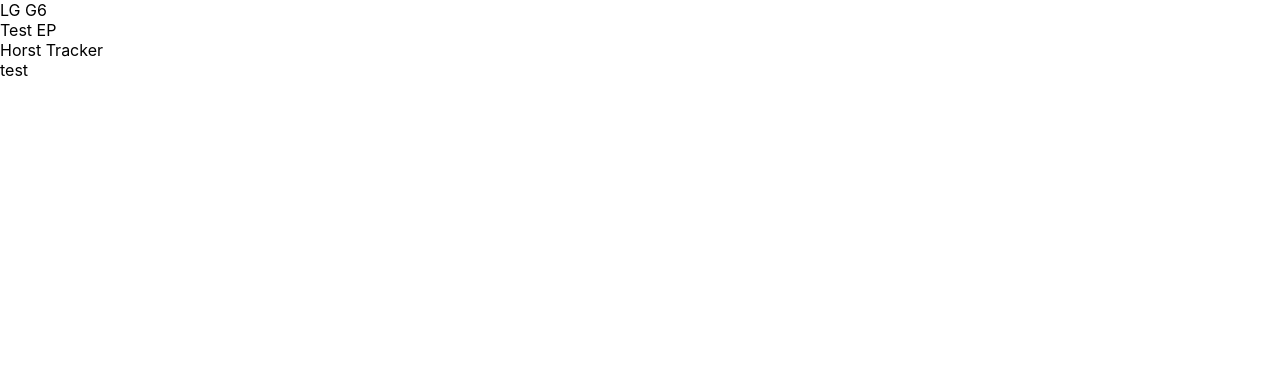
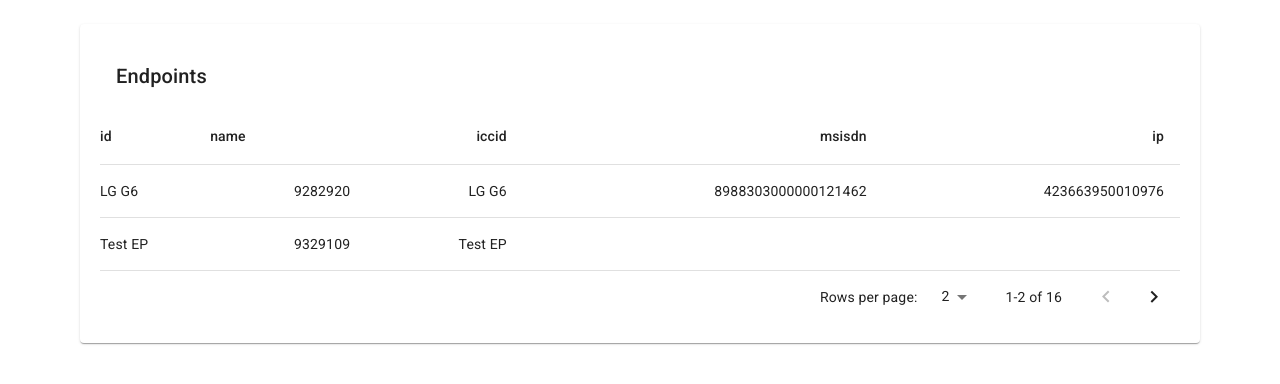
Before and after one commit to masives/emnify-test-app, a React (Create React App) app: page / in a window 1280 px wide. Shown: the top 384 px of the page. Built offline with nearby package versions, Linux system fonts and the light colour scheme.

Commit message:
initial endpoint table

```diff
--- /dev/null
+++ b/src/components/PaginatedTable.jsx
@@ -0,0 +1,230 @@
+import React from 'react';
+import clsx from 'clsx';
+import { lighten, makeStyles } from '@material-ui/core/styles';
+import Table from '@material-ui/core/Table';
+import TableBody from '@material-ui/core/TableBody';
+import TableCell from '@material-ui/core/TableCell';
+import TableHead from '@material-ui/core/TableHead';
+import TablePagination from '@material-ui/core/TablePagination';
+import TableRow from '@material-ui/core/TableRow';
+import Toolbar from '@material-ui/core/Toolbar';
+import Typography from '@material-ui/core/Typography';
+import Paper from '@material-ui/core/Paper';
+
+const headCells = [
+  { id: 'id', numeric: false, disablePadding: true, label: 'ID' },
+  { id: 'name', numeric: false, disablePadding: false, label: 'Name' },
+  { id: 'iccid', numeric: true, disablePadding: false, label: 'ICCID' },
+  { id: 'msisdn', numeric: true, disablePadding: false, label: 'MSISDN' },
+  { id: 'ip', numeric: true, disablePadding: false, label: 'IP' },
+];
+
+function PaginatedTableHeader(props) {
+  const { classes, order, numSelected, rowCount } = props;
+
+  return (
+    <TableHead>
+      <TableRow>
+        {headCells.map(headCell => (
+          <TableCell
+            key={headCell.id}
+            align={headCell.numeric ? 'right' : 'left'}
+            padding={headCell.disablePadding ? 'none' : 'default'}
+          >
+            {headCell.id}
+          </TableCell>
+        ))}
+      </TableRow>
+    </TableHead>
+  );
+}
+
+const useToolbarStyles = makeStyles(theme => ({
+  root: {
+    paddingLeft: theme.spacing(2),
+    paddingRight: theme.spacing(1),
+  },
+  highlight:
+    theme.palette.type === 'light'
+      ? {
+          color: theme.palette.secondary.main,
+          backgroundColor: lighten(theme.palette.secondary.light, 0.85),
+        }
+      : {
+          color: theme.palette.text.primary,
+          backgroundColor: theme.palette.secondary.dark,
+        },
+  spacer: {
+    flex: '1 1 100%',
+  },
+  actions: {
+    color: theme.palette.text.secondary,
+  },
+  title: {
+    flex: '0 0 auto',
+  },
+}));
+
+const EnhancedTableToolbar = props => {
+  const classes = useToolbarStyles();
+  const { numSelected } = props;
+
+  return (
+    <Toolbar
+      className={clsx(classes.root, {
+        [classes.highlight]: numSelected > 0,
+      })}
+    >
+      <div className={classes.title}>
+        <Typography variant="h6" id="tableTitle">
+          Endpoints
+        </Typography>
+      </div>
+    </Toolbar>
+  );
+};
+
+const useStyles = makeStyles(theme => ({
+  root: {
+    width: '100%',
+    marginTop: theme.spacing(3),
+  },
+  paper: {
+    width: '100%',
+    marginBottom: theme.spacing(2),
+  },
+  table: {
+    minWidth: 750,
+  },
+  tableWrapper: {
+    overflowX: 'auto',
+  },
+  visuallyHidden: {
+    border: 0,
+    clip: 'rect(0 0 0 0)',
+    height: 1,
+    margin: -1,
+    overflow: 'hidden',
+    padding: 0,
+    position: 'absolute',
+    top: 20,
+    width: 1,
+  },
+}));
+
+const PaginatedTable = ({
+  rows,
+  page,
+  rowsPerPage,
+  setPage,
+  setRowsPerPage,
+  count,
+}) => {
+  const classes = useStyles();
+  const [order, setOrder] = React.useState('asc');
+  const [orderBy, setOrderBy] = React.useState('calories');
+  const [selected, setSelected] = React.useState([]);
+
+  const handleClick = (event, name) => {
+    const selectedIndex = selected.indexOf(name);
+    const newSelected = [];
+    if (selectedIndex === -1) newSelected.push(name);
+    setSelected(newSelected);
+  };
+
+  const handleChangePage = (event, newPage) => {
+    setPage(newPage);
+  };
+
+  const handleChangeRowsPerPage = event => {
+    setRowsPerPage(+event.target.value);
+    setPage(0);
+  };
+
+  const isSelected = name => selected.indexOf(name) !== -1;
+
+  const emptyRows =
+    rowsPerPage - Math.min(rowsPerPage, rows.length - page * rowsPerPage);
+
+  return (
+    <div className={classes.root}>
+      <Paper className={classes.paper}>
+        <div className="paginated-table">
+          <EnhancedTableToolbar numSelected={selected.length} />
+          <div className={classes.tableWrapper}>
+            <Table
+              className={classes.table}
+              aria-labelledby="tableTitle"
+              size="medium"
+            >
+              <PaginatedTableHeader
+                classes={classes}
+                numSelected={selected.length}
+                order={order}
+                orderBy={orderBy}
+                rowCount={rows.length}
+              />
+              <TableBody>
+                {rows.map((row, index) => {
+                  const isItemSelected = isSelected(row.name);
+                  const labelId = `enhanced-table-checkbox-${index}`;
+
+                  return (
+                    <TableRow
+                      hover
+                      onClick={event => handleClick(event, row.name)}
+                      role="checkbox"
+                      aria-checked={isItemSelected}
+                      tabIndex={-1}
+                      key={row.name}
+                      selected={isItemSelected}
+                    >
+                      <TableCell
+                        component="th"
+                        id={labelId}
+                        scope="row"
+                        padding="none"
+                      >
+                        {row.name}
+                      </TableCell>
+                      <TableCell align="right">{row.id}</TableCell>
+                      <TableCell align="right">{row.name}</TableCell>
+                      <TableCell align="right">
+                        {row.sim && row.sim.iccid}
+                      </TableCell>
+                      <TableCell align="right">
+                        {row.sim && row.sim.msisdn}
+                      </TableCell>
+                    </TableRow>
+                  );
+                })}
+                {emptyRows > 0 && (
+                  <TableRow style={{ height: 49 * emptyRows }}>
+                    <TableCell colSpan={6} />
+                  </TableRow>
+                )}
+              </TableBody>
+            </Table>
+          </div>
+          <TablePagination
+            rowsPerPageOptions={[2, 5, 10, 25]}
+            component="div"
+            count={count}
+            rowsPerPage={rowsPerPage}
+            page={page}
+            backIconButtonProps={{
+              'aria-label': 'previous page',
+            }}
+            nextIconButtonProps={{
+              'aria-label': 'next page',
+            }}
+            onChangePage={handleChangePage}
+            onChangeRowsPerPage={handleChangeRowsPerPage}
+          />
+        </div>
+      </Paper>
+    </div>
+  );
+};
+
+export default PaginatedTable;
--- a/src/features/endpoints/EndpointList.jsx
+++ b/src/features/endpoints/EndpointList.jsx
@@ -1,9 +1,30 @@
 import React from 'react';
-const EndpointList = ({ isLoading, endpoints }) => {
+import PaginatedTable from '../../components/PaginatedTable';
+import Paper from '@material-ui/core/Paper';
+import './index.scss';
+
+const EndpointList = ({
+  isLoading,
+  endpoints,
+  page,
+  setPage,
+  rowsPerPage,
+  setRowsPerPage,
+  count,
+}) => {
   if (isLoading) return <div>Loading...</div>;
-
-  const endpointElements = endpoints.map(e => <div>{e.name}</div>);
-  return <>{endpointElements}</>;
+  return (
+    <div className="endpoint-list">
+      <PaginatedTable
+        rows={endpoints}
+        page={page}
+        rowsPerPage={rowsPerPage}
+        setPage={setPage}
+        setRowsPerPage={setRowsPerPage}
+        count={count}
+      />
+    </div>
+  );
 };
 
 export default EndpointList;
--- a/src/features/endpoints/EndpointListContainer.jsx
+++ b/src/features/endpoints/EndpointListContainer.jsx
@@ -8,16 +8,16 @@ const getEndpoints = async () => {
     .get('https://cdn.emnify.net/api/v1/endpoint')
     .then(res => {
       console.log(res);
-      return res.data.data;
+      return res.data;
     });
   return result;
+  // 'x-total-count' from headers
 };
 
-const getEndpointsMockup = () => {
+const getEndpointsMockup = (page, rowsPerPage) => {
   return new Promise(resolve => {
-    setTimeout(
-      () =>
-        resolve([
+    setTimeout(() => {
+      const data = [
         {
           id: 9282920,
           name: 'LG G6',
@@ -86,26 +86,46 @@ const getEndpointsMockup = () => {
           ip_address_space: { id: 881 },
           imei_lock: false,
         },
-        ]),
-      1000,
-    );
+      ];
+      const first = page * rowsPerPage;
+      const slicedData = data.slice(first, first + rowsPerPage);
+      console.log(slicedData);
+      return resolve({
+        total: 16,
+        data: slicedData,
+      });
+    }, 1000);
   });
 };
 
 const EndpointListContainer = () => {
   const [endpoints, setEndpoints] = useState([{ name: 'testEndpointName' }]);
   const [isLoading, setLoading] = useState(false);
+  const [page, setPage] = useState(0);
+  const [total, setTotal] = useState(0);
+  const [rowsPerPage, setRowsPerPage] = useState(2);
 
   useEffect(() => {
     (async () => {
       setLoading(true);
-      const result = await getEndpointsMockup();
-      setEndpoints(result);
+      const result = await getEndpointsMockup(page, rowsPerPage);
+      setEndpoints(result.data);
+      setTotal(result.total);
       setLoading(false);
     })();
   }, []);
 
-  return <EndpointList isLoading={isLoading} endpoints={endpoints} />;
+  return (
+    <EndpointList
+      isLoading={isLoading}
+      endpoints={endpoints}
+      page={page}
+      rowsPerPage={rowsPerPage}
+      setPage={setPage}
+      setRowsPerPage={setRowsPerPage}
+      count={total}
+    />
+  );
 };
 
 export default EndpointListContainer;
--- /dev/null
+++ b/src/features/endpoints/index.scss
@@ -0,0 +1,7 @@
+.endpoint-list {
+  margin: 0 5rem 0;
+
+  .paginated-table {
+    padding: 20px;
+  }
+}
```
Lines whose indentation alone changed are shown as unchanged.
